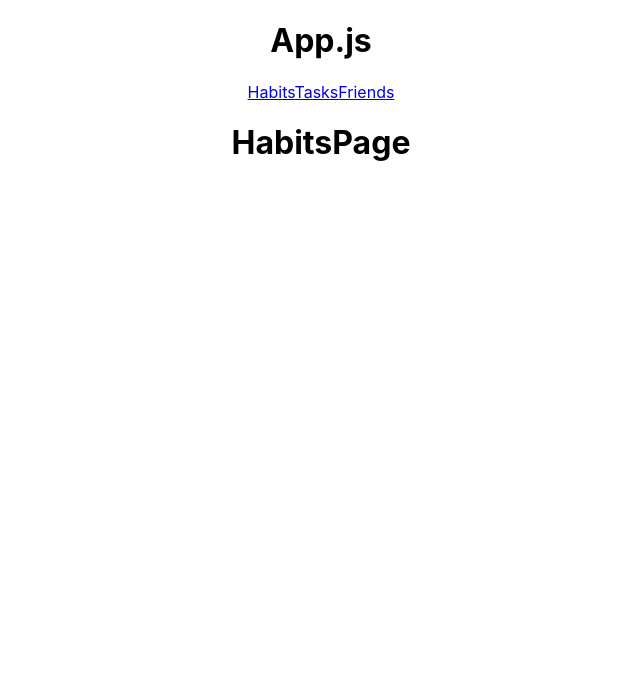
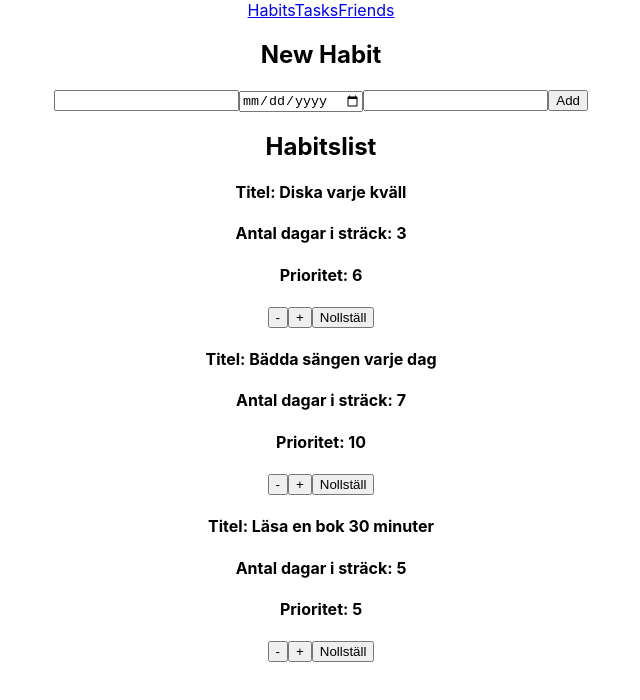
Before and after one commit to Sopmel/grouptask, a React (Create React App) app: page /habits in a window 1280 px wide. Shown: the top 700 px of the page, without its empty margins (319-959 px from the left). Built offline with nearby package versions, Linux system fonts and the light colour scheme.

Commit message:
Skapat array och påbörjat input fält för ny-Habit-funktion

```diff
--- a/src/App.js
+++ b/src/App.js
@@ -4,13 +4,11 @@ import HabitsPage from "./Pages/HabitsPage";
 import HomePage from "./Pages/HomePage";
 import FriendsPage from "./Pages/FriendsPage";
 
-
 function App() {
   return (
     <div className="App">
-      <h1>App.js</h1>
       <div>
-        <Link to="/habits" >Habits</Link>
+        <Link to="/habits">Habits</Link>
         <Link to="/task">Tasks</Link>
         <Link to="/friends">Friends</Link>
       </div>
--- a/src/Components/NewHabit.jsx
+++ b/src/Components/NewHabit.jsx
@@ -0,0 +1,20 @@
+import React from 'react';
+import { useState } from "react";
+
+
+function NewHabit({handleChange, saveHabit, title, date, prio}) {
+
+
+  return (
+    <div>
+    <h2>New Habit</h2>
+    <input type="text" value={title} name="title" onChange={(e) => handleChange(e, "title")} />
+    <input type="date" value={date} name="date" onChange={(e) => handleChange(e, "date")} />
+    <input type="number" value={prio} name="prio" onChange={(e) => handleChange(e, "prio")} />
+    <button onClick={() => saveHabit()}>Add</button>
+    </div>
+  )
+}
+
+
+export default NewHabit;
--- a/src/Pages/HabitsPage.jsx
+++ b/src/Pages/HabitsPage.jsx
@@ -1,9 +1,84 @@
 import React from 'react'
+import NewHabit from '../Components/NewHabit';
+import { useState } from "react";
 
 function HabitsPage() {
+    let [habitsList, setHabitsList] = useState([
+        {
+        title: "Diska varje kväll",
+        streaks: 3,
+        prioritet: 6
+    },
+    {
+        title: "Bädda sängen varje dag",
+        streaks: 7,
+        prioritet: 10
+
+    },
+    {
+        title: "Läsa en bok 30 minuter",
+        streaks: 5,
+        prioritet: 5
+
+    }]);
+
+    const [ newHabit, setNewHabit ] = useState();
+    const [ title, setTitle ] = useState('');
+    const [ date, setDate ] = useState('');
+    const [ prio, setPrio ] = useState();
+
+
+    const handleChange = (e) => {
+        const { name, value } = e.target;
+
+        if (name === "title") {
+            setTitle(value);
+        } else if
+            (name === "date") {
+                console.log(value);
+                setDate(value);
+            } else if
+                (name === "prio") {
+                    setPrio(value);
+                }
+    }
+
+    const saveHabit = () => {
+        const habitObj = {
+            title: title,
+            streaks: date,
+            prioritet: prio,
+        };
+        setHabitsList([...habitsList, habitObj ]);
+    }
+
+
+
+
+
   return (
     <div>
-        <h1>HabitsPage</h1>
+        <NewHabit
+        title={title}
+        date={date}
+        prio={prio}
+        handleChange={handleChange}
+        saveHabit={saveHabit}
+        />
+
+
+        <h2>Habitslist</h2>
+        <div>{habitsList.map((habit, index) => {
+            return <div key={index}>
+                <h4> Titel: {habit.title}</h4>
+                <h4>Antal dagar i sträck: {habit.streaks}</h4>
+                <h4>Prioritet: {habit.prioritet}</h4>
+                <button>-</button>
+                <button>+</button>
+                <button>Nollställ</button>
+                </div>
+        })
+            }</div>
         </div>
   )
 }
```
